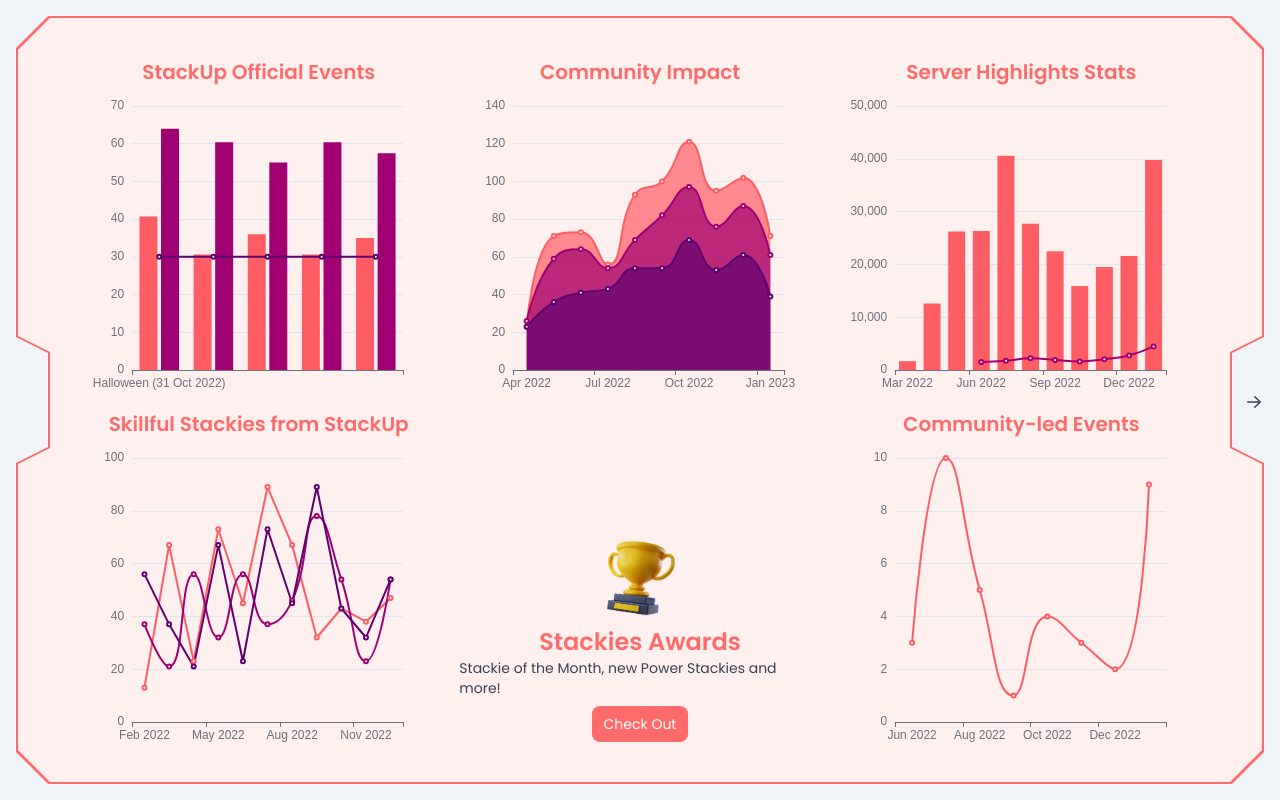
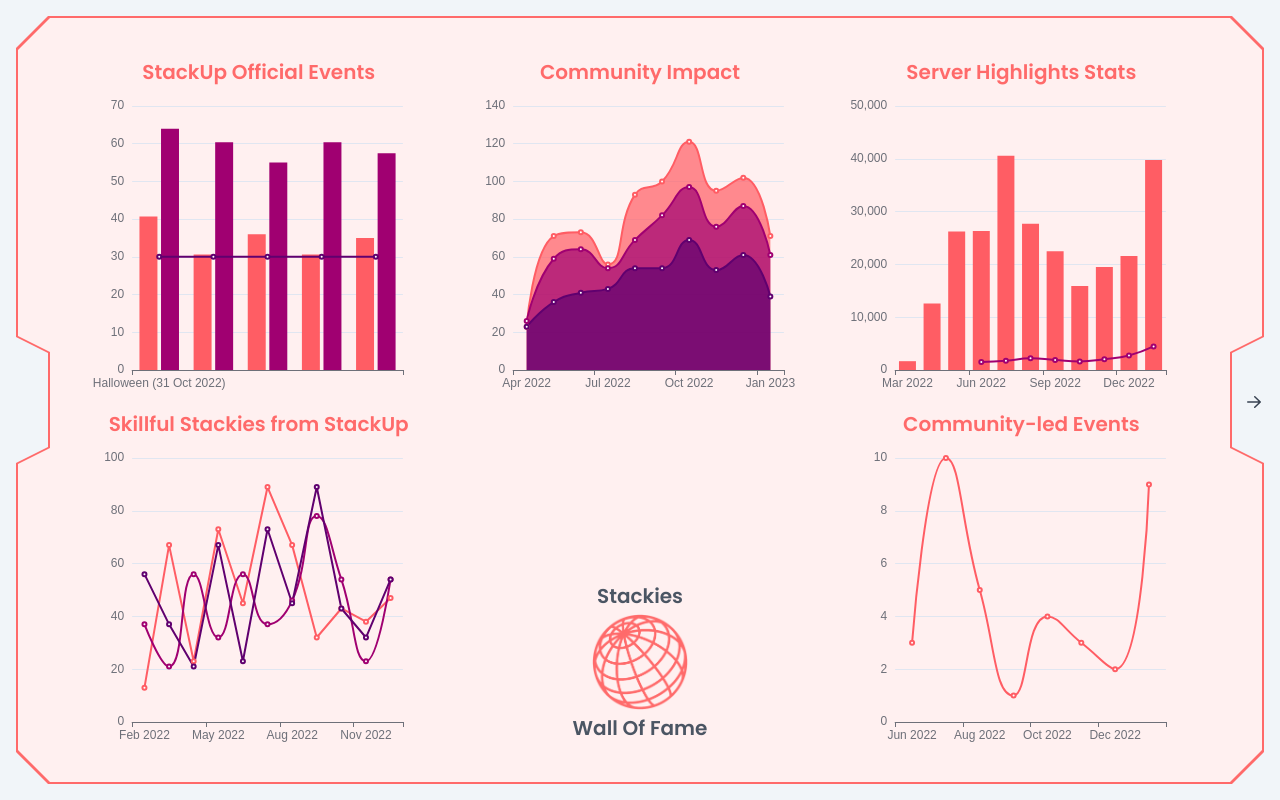
Before and after one commit to miguelbcodes/wall-of-fame, a React (Create React App) app: page / in a window 1280 px wide. Built offline with nearby package versions, Linux system fonts and the light colour scheme.

Commit message:
feat: update community page content

```diff
--- a/src/pages/CommunityPage.js
+++ b/src/pages/CommunityPage.js
@@ -14,12 +14,6 @@
                     <h2 className="text-xl font-poppins font-semibold text-stackup text-center">Community Impact</h2>
                     <BarChart dataset={require('../data/hardStats.json')} dimensions={['month', 'stackies who have managed to buy things thanks to stackup', 'stackies who have managed to gain opportunities because of stackup', 'stackies who found support in the community']} series={[{ type: 'line', smooth: true, areaStyle: {} }, { type: 'line', smooth: true, areaStyle: {} }, { type: 'line', smooth: true, areaStyle: {} }]} />
                 </article>
-                <article className="flex flex-col items-center justify-end col-start-2 row-start-2">
-                    <img src={require('../assets/trophy.png')} className="h-24"/>
-                    <h2 className="text-2xl font-poppins font-semibold text-stackup">Stackies Awards</h2>
-                    <p className="text-sm font-poppins text-gray-700">Stackie of the Month, new Power Stackies and more!</p>
-                    <a href="/" className="bg-stackup text-sm font-poppins text-white px-3 py-2 rounded-lg mt-2 hover:bg-stackup/90">Check Out</a>
-                </article>
                 <article className="flex flex-col items-center">
                     <h2 className="text-xl font-poppins font-semibold text-stackup">Server Highlights Stats</h2>
                     <BarChart dataset={require('../data/hardStats.json')} dimensions={['month', 'message volume', 'activated users']} series={[{ type: 'bar' }, { type: 'line', smooth: true },]} />
@@ -27,6 +21,13 @@
                 <article className="flex flex-col items-center">
                     <h2 className="text-xl font-poppins font-semibold text-stackup">Skillful Stackies from StackUp</h2>
                     <BarChart dataset={require('../data/hardStats.json')} dimensions={['month', 'stackies who did well (top 10) in hackathons and quizzes outside of StackUp', 'stackies who successfully completed 3 partner campaigns and above', 'stackies who successfully completed 5 partner campaigns and above']} series={[{ type: 'line' }, { type: 'line', smooth: true }, { type: 'line' }]} />
+                </article>
+                <article className="flex flex-col items-center justify-end">
+                    <h1 className="text-xl font-poppins font-semibold text-gray-600 flex flex-col items-center gap-1">
+                        Stackies
+                        <img src={require('../assets/world.png')} className="h-24"/>
+                        Wall Of Fame
+                    </h1>
                 </article>
                 <article className="flex flex-col items-center">
                     <h2 className="text-xl font-poppins font-semibold text-stackup">Community-led Events</h2>
```
Also changed, not shown: src/assets/world.png (added).
